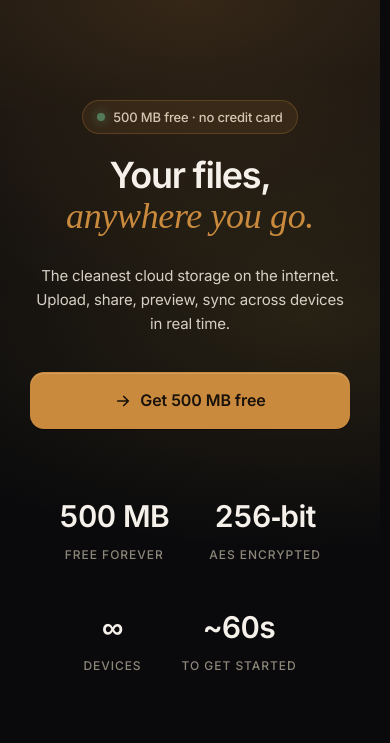
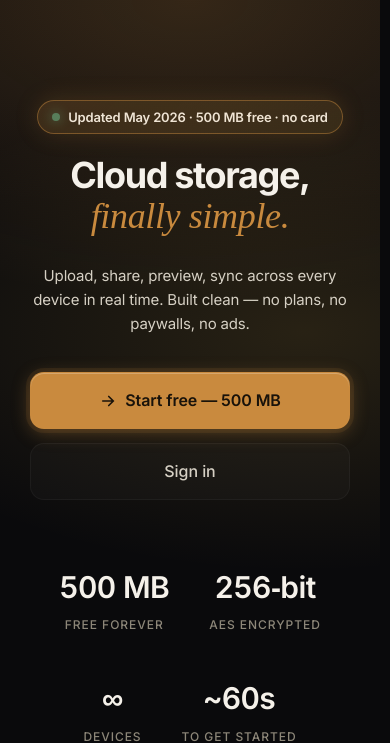
Before and after one commit to khaledq84ever/cloudvault, a Flask app: page / in a window 390 px wide. Shown: the part 67-810 px from the top of the page. Run offline with Flask 3, Linux system fonts and the light colour scheme; some web fonts are replaced.

Commit message:
feat(landing): visible refresh — bolder hero, glowing CTA, dated footer
User couldn't tell deploys were landing because every recent change was
invisible plumbing (CSP, cache headers, SW). This pass touches what the
visitor actually sees on the landing page:

- Hero eyebrow now reads "Updated May 2026 · 500 MB free" with a brighter
  gradient pill so the freshness is obvious at a glance.
- H1 copy + weight: "Cloud storage, finally simple." at 700 weight.
- Added a secondary "Sign in" ghost CTA alongside the primary so the hero
  isn't a dead end for returning users.
- Primary CTA now wears a copper halo on phones for tap affordance.
- Footer dated so a future "is it stale?" check is trivial.

Co-Authored-By: Claude Opus 4.7 <noreply@anthropic.com>

```diff
--- a/static/css/app.css
+++ b/static/css/app.css
@@ -248,8 +248,29 @@ code, pre, .mono { font-family: 'JetBrains Mono', monospace; }
 .hero-eyebrow .dot { width: 8px; height: 8px; border-radius: 50%; background: var(--success); box-shadow: 0 0 12px var(--success); animation: pulse 2s infinite; }
 @keyframes pulse { 0%,100% { opacity: 1; } 50% { opacity: .5; } }
 .hero h1 {
-  font-size: clamp(44px, 7vw, 84px); font-weight: 600; line-height: 1.02;
-  letter-spacing: -.035em; position: relative; color: var(--text);
+  font-size: clamp(46px, 7.4vw, 88px); font-weight: 700; line-height: 1.02;
+  letter-spacing: -.038em; position: relative; color: var(--text);
+}
+/* "What's new" eyebrow pill — slightly brighter so the update is visible. */
+.hero-eyebrow.whats-new {
+  background: linear-gradient(135deg, rgba(201,138,62,.18), rgba(212,168,67,.12));
+  border-color: rgba(201,138,62,.45);
+  color: var(--text);
+  font-weight: 600;
+  box-shadow: 0 0 24px rgba(201,138,62,.18);
+}
+/* Glowing CTA — bigger tap target, visible halo on phones. */
+.btn-glow {
+  box-shadow:
+    inset 0 1px 0 rgba(255,255,255,.24),
+    0 4px 18px rgba(201,138,62,.35),
+    0 0 0 4px rgba(201,138,62,.10);
+}
+.btn-glow:hover {
+  box-shadow:
+    inset 0 1px 0 rgba(255,255,255,.3),
+    0 6px 26px rgba(201,138,62,.45),
+    0 0 0 6px rgba(201,138,62,.14);
 }
 /* Editorial accent — Instrument Serif italic on the second line for
    a single moment of personality. No animation, no gradient. */
--- a/templates/landing.html
+++ b/templates/landing.html
@@ -23,14 +23,15 @@
 {% include '_appnav.html' %}
 
 <header class="hero">
-  <span class="hero-eyebrow"><span class="dot"></span>500 MB free · no credit card</span>
-  <h1>Your files,<br><span class="grad">anywhere you go.</span></h1>
-  <p>The cleanest cloud storage on the internet. Upload, share, preview, sync across devices in real time.</p>
+  <span class="hero-eyebrow whats-new"><span class="dot"></span>Updated May 2026 · 500 MB free · no card</span>
+  <h1>Cloud storage,<br><span class="grad">finally simple.</span></h1>
+  <p>Upload, share, preview, sync across every device in real time. Built clean — no plans, no paywalls, no ads.</p>
   <div class="hero-cta">
-    <a href="{{ url_for('register') }}" class="btn btn-primary btn-lg">
+    <a href="{{ url_for('register') }}" class="btn btn-primary btn-lg btn-glow">
       <svg class="ico" aria-hidden="true" width="18" height="18" viewBox="0 0 24 24" fill="none" stroke="currentColor" stroke-width="2.2" stroke-linecap="round"><path d="M5 12h14M13 6l6 6-6 6"/></svg>
-      Get 500 MB free
+      Start free — 500 MB
     </a>
+    <a href="{{ url_for('login') }}" class="btn btn-ghost btn-lg">Sign in</a>
   </div>
 
   <div class="hero-stats">
@@ -126,7 +127,7 @@
 </section>
 
 <footer class="foot">
-  <p>© 2026 CloudVault. Built for safekeeping. <a href="mailto:khaledq8tv@gmail.com">Contact</a></p>
+  <p>© 2026 CloudVault · Last update May 24, 2026 · <a href="mailto:khaledq8tv@gmail.com">Contact</a></p>
 </footer>
 <script src="/static/js/appnav.js?v={{ cb }}" defer></script>
 <script src="/static/js/pwa.js?v={{ cb }}" defer></script>
```
